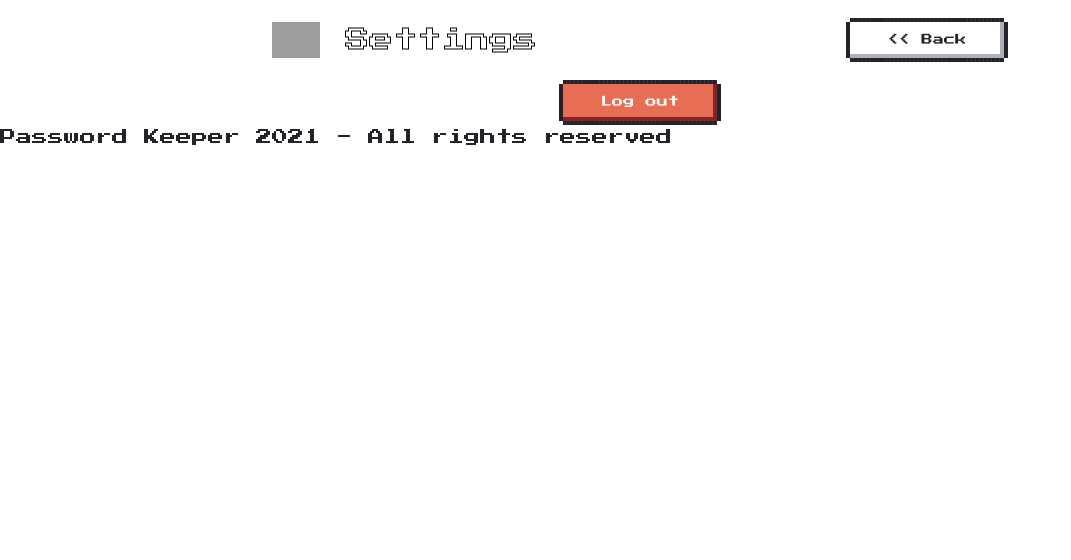
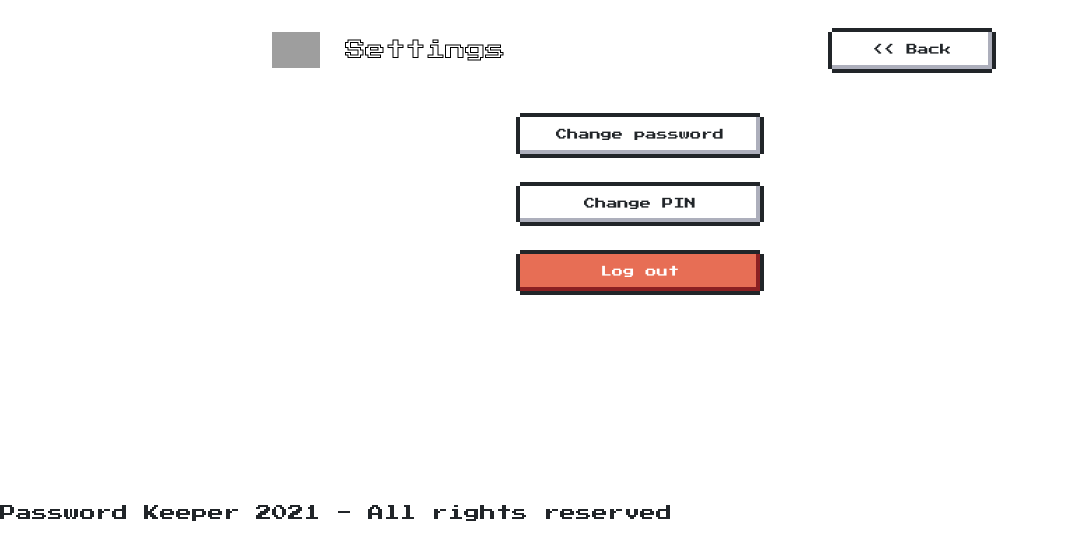
Before and after one commit to FMularski/passwordkeeper, a Django app: page /settings/ in a window 1280 px wide. Shown: the top 560 px of the page, without its empty margins (0-1071 px from the left). Run offline with Django 3.2, Linux system fonts and the light colour scheme; the visitor is signed in with stand-in values (Sample User, id 1); grey boxes are pictures that could not be loaded.

Commit message:
change password/pin forms in settigns template

```diff
--- a/accountsettings/static/accountsettings/css/style.css
+++ b/accountsettings/static/accountsettings/css/style.css
@@ -38,21 +38,25 @@ nav div#nav-left img {
 
 nav div#nav-left h1 {
   margin: 0 2vw 0 2vw;
-  font-size: 1.5rem;
+  font-size: 1.25rem;
   color: white;
   -webkit-text-stroke-width: 1px;
   -webkit-text-stroke-color: black;
 }
 
-a {
-  width: 12vw;
+nav #back-btn {
+  width: 10rem;
+}
+
+a, button {
+  width: 15rem;
   font-size: .7rem;
-  margin: 0;
+  margin: 1rem !important;
   -webkit-transition: all 1s ease;
   transition: all 1s ease;
 }
 
-a:hover {
+a:hover, button:hover {
   -webkit-animation: bounce 0.4s ease-out;
           animation: bounce 0.4s ease-out;
 }
@@ -62,6 +66,85 @@ a:hover {
   margin: auto;
   text-align: center;
   font-family: "Press Start 2P", sans-serif;
+  display: -webkit-box;
+  display: -ms-flexbox;
+  display: flex;
+  -webkit-box-orient: vertical;
+  -webkit-box-direction: normal;
+      -ms-flex-direction: column;
+          flex-direction: column;
+  -webkit-box-align: center;
+      -ms-flex-align: center;
+          align-items: center;
+  -webkit-box-pack: start;
+      -ms-flex-pack: start;
+          justify-content: flex-start;
+  min-height: 50vh;
+}
+
+#dark-panel {
+  position: fixed;
+  top: 0;
+  left: 0;
+  min-height: 100vh;
+  min-width: 100vw;
+  background: rgba(0, 0, 0, 0.3);
+  -webkit-transition: all 0.2s ease;
+  transition: all 0.2s ease;
+  opacity: 0;
+  pointer-events: none;
+}
+
+#dark-panel.active {
+  pointer-events: all;
+  opacity: 1;
+}
+
+#change-password-form-panel, #change-pin-form-panel {
+  left: 50%;
+  font-size: 1rem;
+  -webkit-transform: translateX(-50%) translateY(-110%);
+          transform: translateX(-50%) translateY(-110%);
+  position: fixed;
+  background: white;
+  width: 40rem;
+  text-align: center;
+  -webkit-transform-origin: center;
+          transform-origin: center;
+  top: 0;
+  -webkit-transition: all 0.3s ease-out;
+  transition: all 0.3s ease-out;
+}
+
+#change-password-form-panel.active, #change-pin-form-panel.active {
+  -webkit-transform: translateX(-50%) translateY(30%);
+          transform: translateX(-50%) translateY(30%);
+}
+
+#change-password-form-panel button, #change-pin-form-panel button {
+  width: 25%;
+}
+
+#change-password-form-panel button:hover, #change-pin-form-panel button:hover {
+  -webkit-animation: bounce 0.4s ease-out;
+          animation: bounce 0.4s ease-out;
+}
+
+#change-password-form-panel i, #change-pin-form-panel i {
+  margin: .5rem;
+  position: absolute;
+  top: 0;
+  right: 0;
+  cursor: pointer;
+  -webkit-transform-origin: center;
+          transform-origin: center;
+  -webkit-transition: all 1s ease-out;
+  transition: all 1s ease-out;
+}
+
+#change-password-form-panel i:hover, #change-pin-form-panel i:hover {
+  -webkit-animation: spin 0.75s linear infinite;
+          animation: spin 0.75s linear infinite;
 }
 
 @-webkit-keyframes bounce {
@@ -109,4 +192,11 @@ a:hover {
             transform: translateY(0px);
   }
 }
+
+@media screen and (max-width: 1024px) {
+  nav div#nav-left h1 {
+    -webkit-text-stroke-width: 0px;
+    -webkit-text-stroke-color: black;
+  }
+}
 /*# sourceMappingURL=style.css.map */
--- a/accountsettings/static/accountsettings/css/style.scss
+++ b/accountsettings/static/accountsettings/css/style.scss
@@ -28,20 +28,24 @@ nav
     h1
     {
       margin: 0 2vw 0 2vw;
-      font-size: 1.5rem;
+      font-size: 1.25rem;
       color: white;
       -webkit-text-stroke-width: 1px;
       -webkit-text-stroke-color: black;
     }
   }
 
+
+  #back-btn {
+    width: 10rem;
+  }
 }
 
-a
+a, button
 {
-  width: 12vw;
+  width: 15rem;
   font-size: .7rem;
-  margin: 0;
+  margin: 1rem !important;
   transition: all 1s ease;
 
   &:hover
@@ -57,6 +61,78 @@ a
   text-align: center;
   font-family: "Press Start 2P", sans-serif;
 
+  display: flex;
+  flex-direction: column;
+  align-items: center;
+  justify-content: flex-start;
+
+  min-height: 50vh;
+}
+
+#dark-panel
+{
+  position: fixed;
+  top: 0;
+  left: 0;
+  min-height: 100vh;
+  min-width: 100vw;
+  background: rgba(0, 0, 0, 0.3);
+  transition: all 0.2s ease;
+
+  opacity: 0;
+  pointer-events: none;
+
+  &.active
+  {
+    pointer-events: all;
+    opacity: 1;
+  }
+}
+
+#change-password-form-panel, #change-pin-form-panel
+{
+  left: 50%;
+  font-size: 1rem;
+  transform: translateX(-50%) translateY(-110%);
+
+  position: fixed;
+  background: white;
+  width: 40rem;
+  text-align: center;
+  transform-origin: center;
+  top: 0;
+  transition: all 0.3s ease-out;
+
+  &.active
+  {
+    transform: translateX(-50%) translateY(30%);
+  }
+
+  button
+  {
+    width: 25%;
+
+    &:hover
+    {
+      animation: bounce 0.4s ease-out;
+    }
+  }
+
+  i
+  {
+    margin: .5rem;
+    position: absolute;
+    top: 0;
+    right: 0;
+    cursor: pointer;
+    transform-origin: center;
+    transition: all 1s ease-out;
+
+    &:hover
+    {
+      animation: spin 0.75s linear infinite;
+    }
+  }
 }
 
 @keyframes bounce
@@ -77,3 +153,15 @@ a
     transform: translateY(0px);
   }
 }
+
+
+@media screen and (max-width: 1024px) {
+  nav {
+    div#nav-left{
+      h1 {
+        -webkit-text-stroke-width: 0px;
+        -webkit-text-stroke-color: black;
+      }
+    }
+  }
+}
--- /dev/null
+++ b/accountsettings/static/accountsettings/js/settings.js
@@ -0,0 +1,29 @@
+$(document).ready(function(){
+    const darkPanel = document.querySelector('#dark-panel');
+
+    const changePasswordPanel = document.querySelector('#change-password-form-panel');
+    const changePasswordBtn = document.querySelector('#change-password-btn');
+
+    const changePinPanel = document.querySelector('#change-pin-form-panel');
+    const changePinBtn = document.querySelector('#change-pin-btn');
+
+    const closeButtons = document.querySelectorAll('i');
+
+    changePasswordBtn.addEventListener('click', function(){
+        darkPanel.classList.add('active');
+        changePasswordPanel.classList.add('active');
+    })
+
+    changePinBtn.addEventListener('click', function(){
+        darkPanel.classList.add('active');
+        changePinPanel.classList.add('active');
+    })
+
+    closeButtons.forEach(btn => {
+        btn.addEventListener('click', function(){
+            darkPanel.classList.remove('active');
+            changePasswordPanel.classList.remove('active');
+            changePinPanel.classList.remove('active');
+        })
+    })
+})
--- a/accountsettings/templates/accountsettings/settings.html
+++ b/accountsettings/templates/accountsettings/settings.html
@@ -28,7 +28,7 @@
         </div>
 
         <div id="nav-right">
-            <a href="{% url 'home:home_page' %}" type="button" class="nes-btn is-normal"><< Back </a>
+            <a id="back-btn" href="{% url 'home:home_page' %}" type="button" class="nes-btn is-normal"><< Back </a>
         </div>
     </nav>
 
@@ -51,6 +51,8 @@
     {% endif %}
 
     <main id="settings-main">
+        <button id="change-password-btn" class="nes-btn is-normal">Change password</button>
+        <button id="change-pin-btn" class="nes-btn is-normal">Change PIN</button>
         <a href="{% url 'settings:log_out' %}" type="button" class="nes-btn is-error">Log out </a>
     </main>
 
@@ -58,10 +60,48 @@
         Password Keeper 2021 - All rights reserved
     </footer>
 
+    <div id="dark-panel" class=""></div>
+
+    <div id="change-password-form-panel" class="nes-container is-rounded">
+        <i id="change-password-form-close" class="nes-icon close is-small"></i>
+        <div class="nes-field">
+            <label for="old-password">Old password:</label>
+            <input type="password" class="nes-input" id="old-password"><br/>
+
+            <label for="new-password">New password:</label>
+            <input type="password" class="nes-input" id="new-password"><br/>
+
+            <label for="confirm-password">Confirm password:</label>
+            <input type="password" class="nes-input" id="confirm-password"><br/>
+
+            <label for="pin">Old password:</label>
+            <input type="password" class="nes-input" id="pin"><br/>
+
+            <button type="button" id="change-password-ok-btn" class="nes-btn is-primary">OK</button>
+        </div>
+    </div>
+
+    <div id="change-pin-form-panel" class="nes-container is-rounded">
+        <i id="change-pin-form-close" class="nes-icon close is-small"></i>
+        <div class="nes-field">
+            <label for="old-pin">Old PIN:</label>
+            <input type="password" class="nes-input" id="old-pin"><br/>
+
+            <label for="new-password">New PIN:</label>
+            <input type="password" class="nes-input" id="new-pin"><br/>
+
+            <label for="password">Confirm change with password:</label>
+            <input type="password" class="nes-input" id="password"><br/>
+
+            <button type="button" id="change-password-ok-btn" class="nes-btn is-primary">OK</button>
+        </div>
+    </div>
+
 
 
     <script src="https://cdn.jsdelivr.net/npm/bootstrap@5.0.0-beta2/dist/js/bootstrap.bundle.min.js" integrity="sha384-b5kHyXgcpbZJO/tY9Ul7kGkf1S0CWuKcCD38l8YkeH8z8QjE0GmW1gYU5S9FOnJ0" crossorigin="anonymous"></script>
     <script src="https://code.jquery.com/jquery-3.6.0.min.js" integrity="sha256-/xUj+3OJU5yExlq6GSYGSHk7tPXikynS7ogEvDej/m4=" crossorigin="anonymous"></script>
     <script src="{% static 'js/global.js'%}"></script>
+    <script src="{% static 'accountsettings/js/settings.js' %}"></script>
   </body>
 </html>
--- a/home/templates/home/home_page.html
+++ b/home/templates/home/home_page.html
@@ -125,14 +125,12 @@
     </div>
 
     <div id="pin-form-panel" class="nes-container is-rounded">
-        <!-- <form id="pin-form" method="POST"> -->
             <i id="pin-form-close" class="nes-icon close is-small"></i>
             <div class="nes-field">
                 <label for="pin">PIN</label>
                 <input type="password" class="pin nes-input" id="show-pin-input"><br/>
                 <button type="button" id="ok-pin-btn" class="nes-btn is-primary">OK</button>
             </div>
-        <!-- </form> -->
     </div>
 
     <div id="confirm-del-form-panel" class="nes-container is-rounded">
```
Also changed, not shown: authmanager/views.py (+0 -10 lines), passwordkeeper/settings.py (+0 -9 lines), 1 other file.
